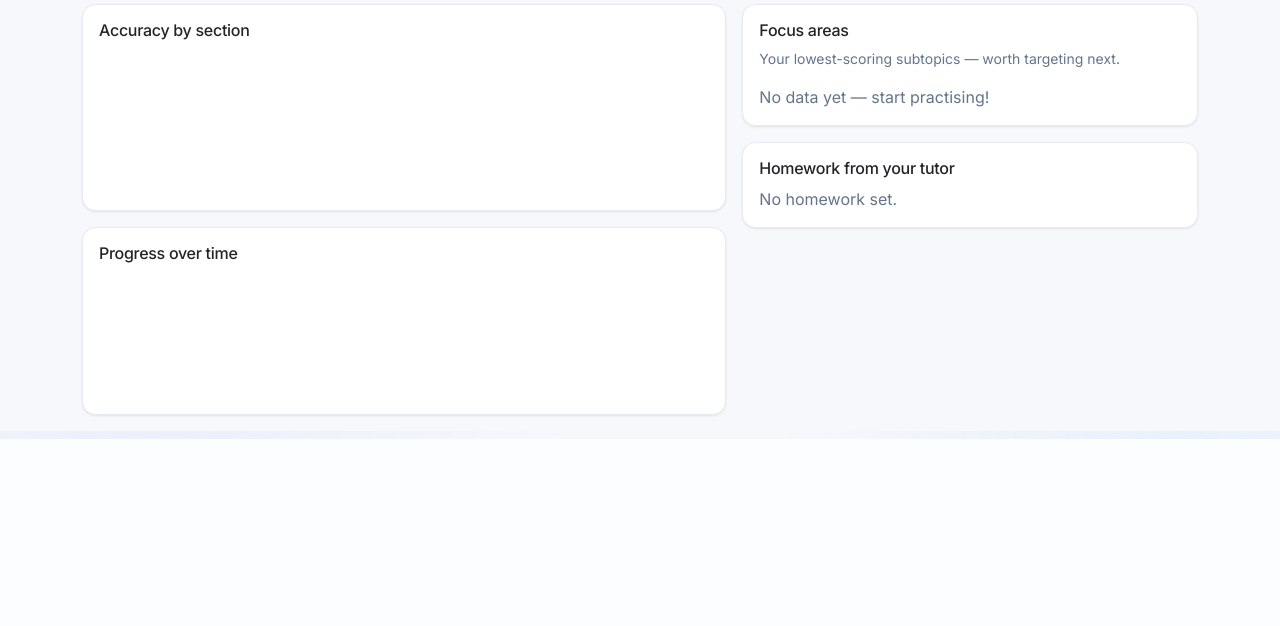
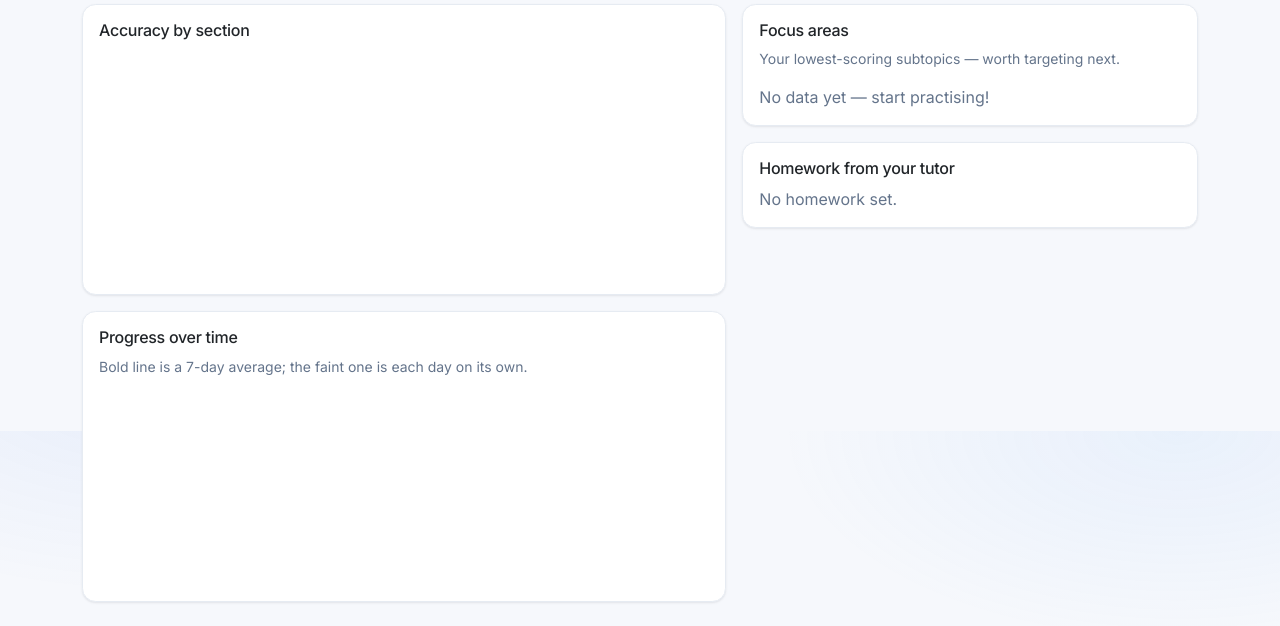
Before and after one commit to NidsC/revisor-plus, a Django app: template templates/practice/dashboard.html in a window 1280 px wide. Shown: the part 369-995 px from the top of the page. Before the commit the page ends 808 px from the top, so only its background shows below. Run offline with Django 5.2, Linux system fonts and the light colour scheme; the template is opened without the code that fills it, so the values that code supplies are empty; the visitor is signed in with stand-in values (Sample User, id 1); a map, chart or similar area stays blank; parts of the project's set-up code (start-up, migrations or seed data) failed here and were passed over.

Commit message:
Fix chart sizing, and smooth the progress trend
The accuracy-by-section chart stretched absurdly far down the page. My fault, in
the visual overhaul: I added maintainAspectRatio:false, which makes Chart.js
IGNORE the canvas height attribute and size to the parent instead. The parent
was a card body with no height, so the chart grew to fill whatever it could.
The fix is the correct pairing for that option — the wrapper carries the height,
not the canvas. Section 230px, trend 200px, tutor student-detail 240px.

While confirming that, the progress chart underneath it was plainly unreadable:
105 days of per-day accuracy, each day holding a few dozen questions, swinging
between 22% and 100%. Measured swing 78 points. The real story — a pupil
climbing from 63% to 84% over four months — was completely invisible under the
noise, on the one chart whose whole job is showing progress.

compute_progress now also returns trend_rolling, a 7-day accuracy. Summed
correct over summed attempts across the window rather than a mean of the daily
percentages, so a day with three questions does not weigh the same as one with
forty. Swing drops from 78 points to 36 and the climb is legible. The chart
draws the rolling line bold and keeps the daily one faint behind it, so the
underlying data is still visible rather than hidden — and the caption says which
is which.

No existing key on compute_progress changed; four templates and readiness.py
read those by name.

Also: I wrote another multi-line {# #} comment while making this fix, and the
guard added in the previous commit caught it before it shipped. Working as
intended.

Verified in a browser at 105 days and at 4 days of history, 4 suites green,
clean-clone build exit 0.

```diff
--- a/templates/practice/dashboard.html
+++ b/templates/practice/dashboard.html
@@ -28,11 +28,17 @@
  <div class="col-lg-7">
    <div class="card"><div class="card-body">
      <h2 class="h6">Accuracy by section</h2>
-     <canvas id="sectionChart" height="140"></canvas>
+     {% comment %}
+     The WRAPPER carries the height, not the canvas. maintainAspectRatio:false
+     makes Chart.js ignore the canvas height attribute and size to its parent
+     instead, and with an unconstrained parent the chart grew absurdly tall.
+     {% endcomment %}
+     <div style="height:230px"><canvas id="sectionChart"></canvas></div>
    </div></div>
    <div class="card mt-3"><div class="card-body">
      <h2 class="h6">Progress over time</h2>
-     <canvas id="trendChart" height="120"></canvas>
+     <p class="small text-muted mb-2">Bold line is a 7-day average; the faint one is each day on its own.</p>
+     <div style="height:200px"><canvas id="trendChart"></canvas></div>
    </div></div>
  </div>
  <div class="col-lg-5">
@@ -66,6 +72,7 @@
 {{ data.section_values|json_script:"secValues" }}
 {{ data.trend_labels|json_script:"trendLabels" }}
 {{ data.trend_values|json_script:"trendValues" }}
+{{ data.trend_rolling|json_script:"trendRolling" }}
 {% endblock %}
 {% block extra_js %}
 <script src="https://cdn.jsdelivr.net/npm/chart.js@4.4.1/dist/chart.umd.min.js"></script>
@@ -115,13 +122,18 @@ fill.addColorStop(0,'rgba(37,99,235,.28)');
 fill.addColorStop(1,'rgba(37,99,235,0)');
 new Chart(trendCtx, {
   type:'line',
-  data:{ labels:g('trendLabels'), datasets:[{
-    data:g('trendValues'),
-    borderColor:'#2563EB', borderWidth:2.5,
-    backgroundColor:fill, fill:true, tension:.38,
-    pointRadius:0, pointHoverRadius:5,
-    pointHoverBackgroundColor:'#2563EB', pointHoverBorderColor:'#fff', pointHoverBorderWidth:2
-  }]},
+  data:{ labels:g('trendLabels'), datasets:[
+    { // each day on its own — kept visible, but backed off so it reads as texture
+      data:g('trendValues'), borderColor:'rgba(37,99,235,.22)', borderWidth:1,
+      fill:false, tension:.3, pointRadius:0, pointHoverRadius:0, order:2 },
+    { // the 7-day average, which is the line anyone actually reads
+      data:g('trendRolling'),
+      borderColor:'#2563EB', borderWidth:3,
+      backgroundColor:fill, fill:true, tension:.4,
+      pointRadius:0, pointHoverRadius:5,
+      pointHoverBackgroundColor:'#2563EB', pointHoverBorderColor:'#fff',
+      pointHoverBorderWidth:2, order:1 }
+  ]},
   options:{ ...COMMON, interaction:{ mode:'index', intersect:false },
             scales:{ ...COMMON.scales,
               x:{ ...COMMON.scales.x, ticks:{ maxTicksLimit:8, autoSkip:true } } } }
--- a/templates/tutoring/student_detail.html
+++ b/templates/tutoring/student_detail.html
@@ -16,7 +16,7 @@
  <div class="col-lg-7">
    <div class="card"><div class="card-body">
      <h2 class="h6">Accuracy by section</h2>
-     <canvas id="sectionChart" height="150"></canvas>
+     <div style="height:240px"><canvas id="sectionChart"></canvas></div>
    </div></div>
    <div class="card mt-3"><div class="card-body">
      <h2 class="h6">Subtopic breakdown</h2>
```
Also changed, not shown: analytics/services.py (+15 -0 lines).
